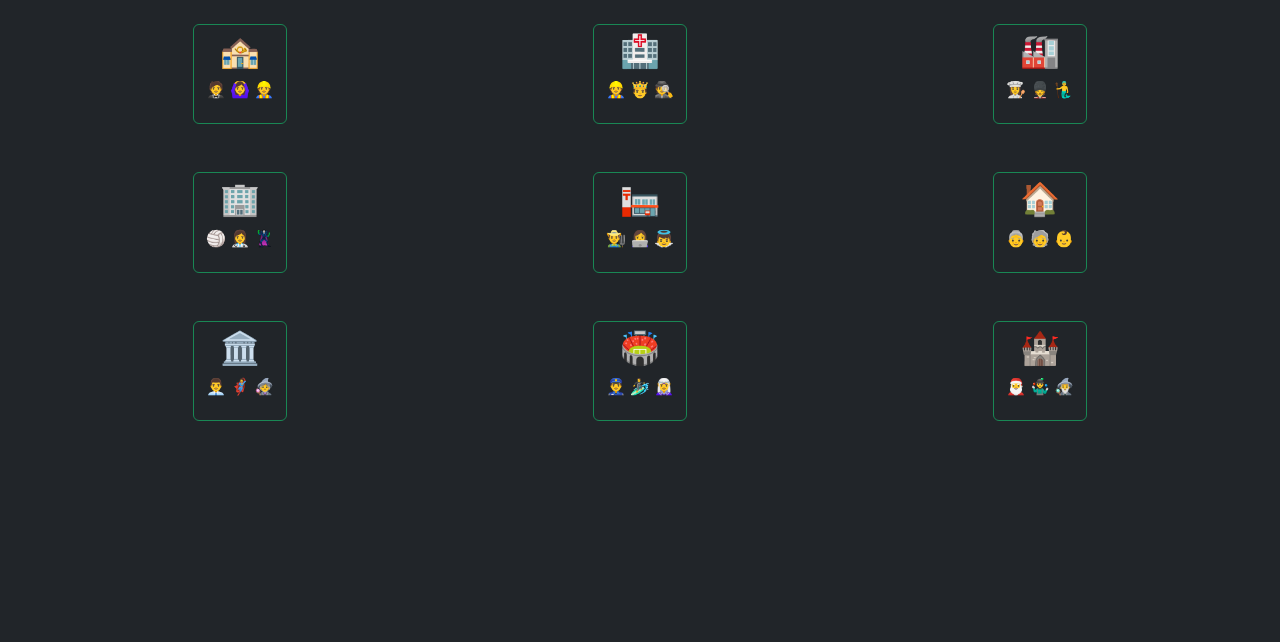
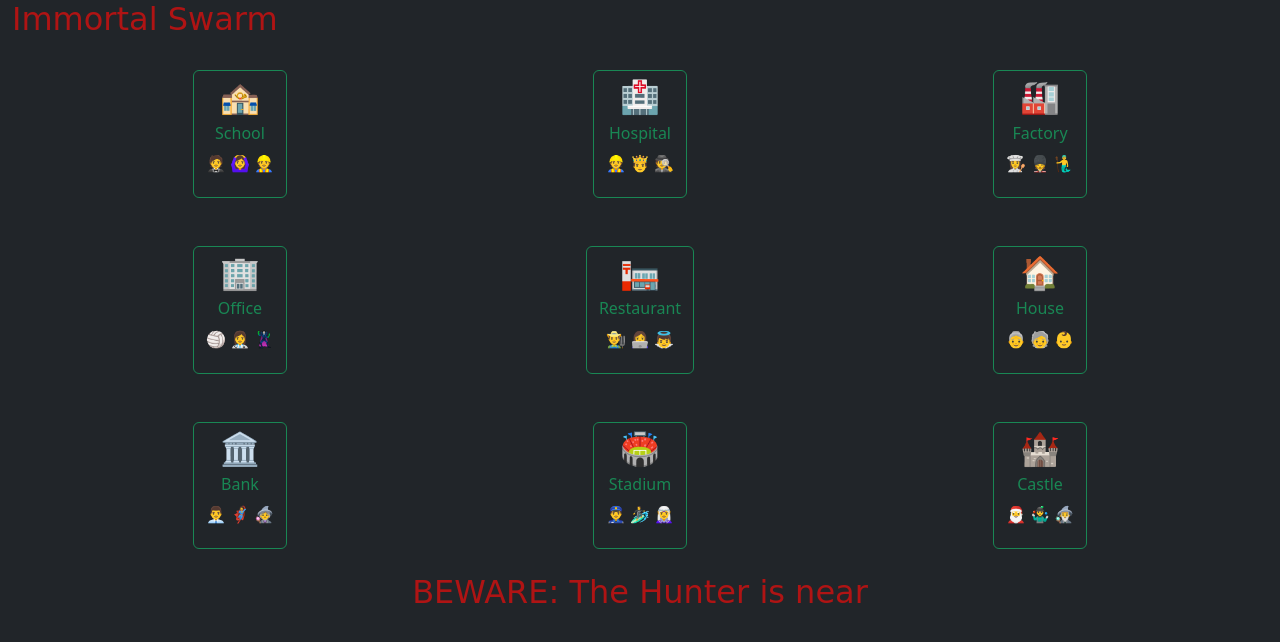
Before and after one commit to AustinPerry22/swarm, a plain HTML site: page index.html in a window 1280 px wide. Drawn offline with nearby package versions, Linux system fonts and the light colour scheme; a web font is replaced by a local one.

Commit message:
added vampire hunter

```diff
--- a/app.js
+++ b/app.js
@@ -141,15 +141,31 @@ const people = [{
 
 
 let hoursLeft = 12
+let hunter = null
 
+
+function selectHunter() {
+    let randomNumber = Math.floor(Math.random() * people.length)
+    hunter = people[randomNumber].name
+    console.log(hunter)
+}
 
 function attack(location) {
     console.log(location)
     let foundPeople = people.filter((person) => person.location == location)
+    console.log(foundPeople)
+    foundPeople.map((person) => {
+        if (person.name == hunter) {
+            hoursLeft = 1
+            hasWon()
+        }
+    })
+
     foundPeople.map((person) => person.picture = '🦇')
     movePeople()
     draw()
 }
+
 
 function movePeople() {
     people.forEach((person) => {
@@ -161,7 +177,7 @@ function movePeople() {
 
 function hasWon() {
     let won = true
-    hoursLeft--
+    hoursLeft = hoursLeft - 1;
 
     for (let i = 0; i < people.length; i++) {
         if (people[i].picture != '🦇') {
@@ -170,7 +186,7 @@ function hasWon() {
     }
     if (won == true) {
         window.alert("YOU WIN")
-    } else if (hoursLeft == 0) {
+    } else if (hoursLeft <= 0) {
         window.alert("YOU LOSE!")
     }
 }
@@ -182,7 +198,7 @@ function draw() {
         let pTag = document.getElementById(location)
         pTag.innerText = emojiPeople.join(' ')
     })
-    hasWon()
 }
 
+selectHunter()
 draw()
--- a/index.html
+++ b/index.html
@@ -7,26 +7,42 @@
     <title>Swarm</title>
     <link href='https://cdn.jsdelivr.net/npm/bootstrap@5.3.0-alpha1/dist/css/bootstrap.min.css' rel='stylesheet'
         integrity='sha384-GLhlTQ8iRABdZLl6O3oVMWSktQOp6b7In1Zl3/Jr59b6EGGoI1aFkw7cmDA6j6gD' crossorigin='anonymous'>
+    <link rel="preconnect" href="https://fonts.googleapis.com">
+    <link rel="preconnect" href="https://fonts.gstatic.com" crossorigin>
+    <link href="https://fonts.googleapis.com/css2?family=Fira+Sans&family=Rubik+Wet+Paint&display=swap"
+        rel="stylesheet">
     <link rel="stylesheet" href="style.css">
 </head>
 
-<body class="container-fluid text-center" data-bs-theme="dark">
+<body data-bs-theme="dark">
+    <header class="container-fluid">
+        <section class="row">
+            <h2 class="col-12">
+                Immortal Swarm
+            </h2>
+        </section>
+    </header>
+
+    <main class="container-fluid text-center">
         <section class="row justify-content-evenly py-4">
             <div class="col-3">
                 <button class="btn btn-outline-success" onclick="attack('🏤')">
                     <h2>🏤</h2>
+                    <h6>School</h6>
                     <p id="🏤"></p>
                 </button>
             </div>
             <div class="col-3">
                 <button class="btn btn-outline-success" onclick="attack('🏥')">
                     <h2>🏥</h2>
+                    <h6>Hospital</h6>
                     <p id="🏥"></p>
                 </button>
             </div>
             <div class="col-3">
                 <button class="btn btn-outline-success" onclick="attack('🏭')">
                     <h2>🏭</h2>
+                    <h6>Factory</h6>
                     <p id="🏭"></p>
                 </button>
             </div>
@@ -35,18 +51,21 @@
             <div class="col-3">
                 <button class="btn btn-outline-success" onclick="attack('🏢')">
                     <h2>🏢</h2>
+                    <h6>Office</h6>
                     <p id="🏢"></p>
                 </button>
             </div>
             <div class="col-3">
                 <button class="btn btn-outline-success" onclick="attack('🏣')">
                     <h2>🏣</h2>
+                    <h6>Restaurant</h6>
                     <p id="🏣"></p>
                 </button>
             </div>
             <div class="col-3">
                 <button class="btn btn-outline-success" onclick="attack('🏠')">
                     <h2>🏠</h2>
+                    <h6>House</h6>
                     <p id="🏠"></p>
                 </button>
             </div>
@@ -55,22 +74,34 @@
             <div class="col-3">
                 <button class="btn btn-outline-success" onclick="attack('🏛')">
                     <h2>🏛</h2>
+                    <h6>Bank</h6>
                     <p id="🏛"></p>
                 </button>
             </div>
             <div class="col-3">
                 <button class="btn btn-outline-success" onclick="attack('🏟')">
                     <h2>🏟</h2>
+                    <h6>Stadium</h6>
                     <p id="🏟"></p>
                 </button>
             </div>
             <div class="col-3">
                 <button class="btn btn-outline-success" onclick="attack('🏰')">
                     <h2>🏰</h2>
+                    <h6>Castle</h6>
                     <p id="🏰"></p>
                 </button>
             </div>
         </section>
+    </main>
+
+    <footer class="container-fluid">
+        <section class="row text-center">
+            <h2 class="col-12">
+                BEWARE: The Hunter is near
+            </h2>
+        </section>
+    </footer>
 
     <script src="app.js"></script>
 </body>
--- a/style.css
+++ b/style.css
@@ -1,3 +1,6 @@
-h1 {
-    background-color: blue;
+header h2,
+footer h2 {
+    color: rgb(175, 20, 20);
+    font-family: 'Fira Sans', sans-serif;
+    font-family: 'Rubik Wet Paint', cursive;
 }
```
Lines whose indentation alone changed are shown as unchanged.
